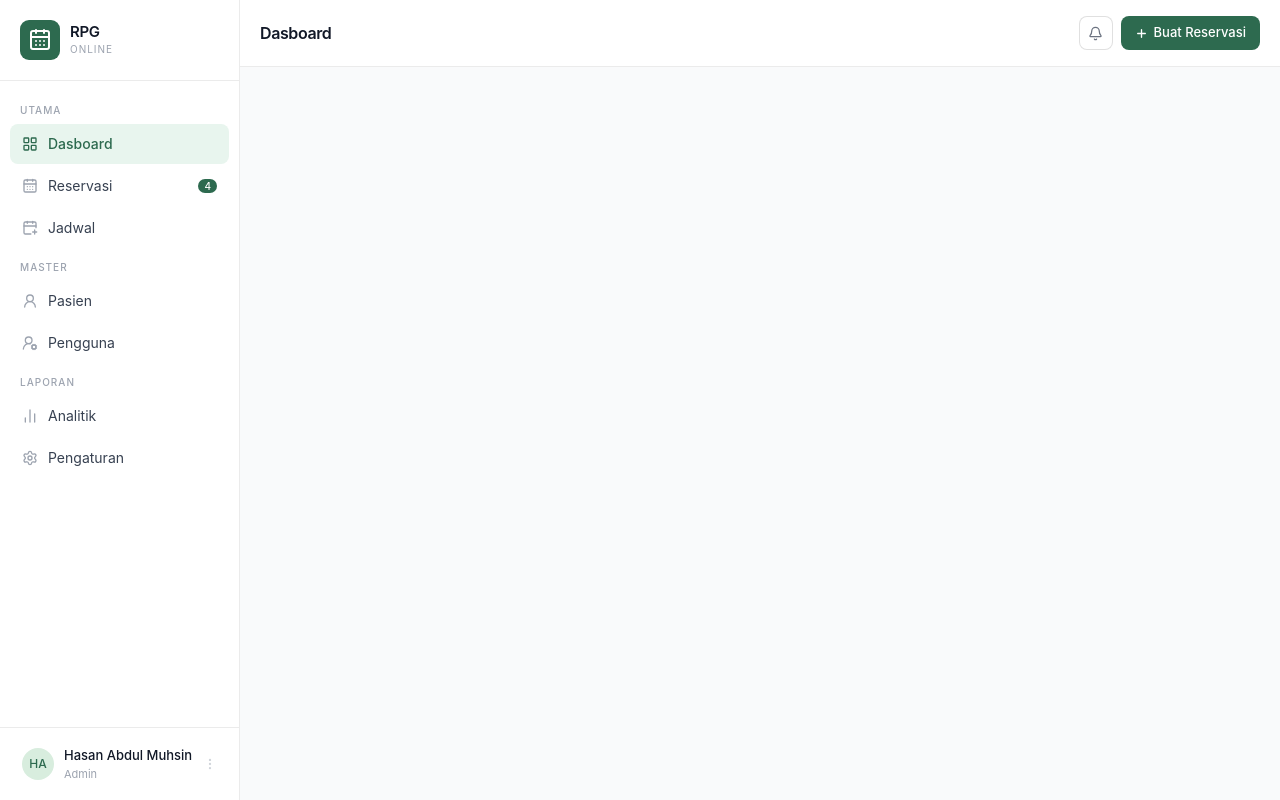
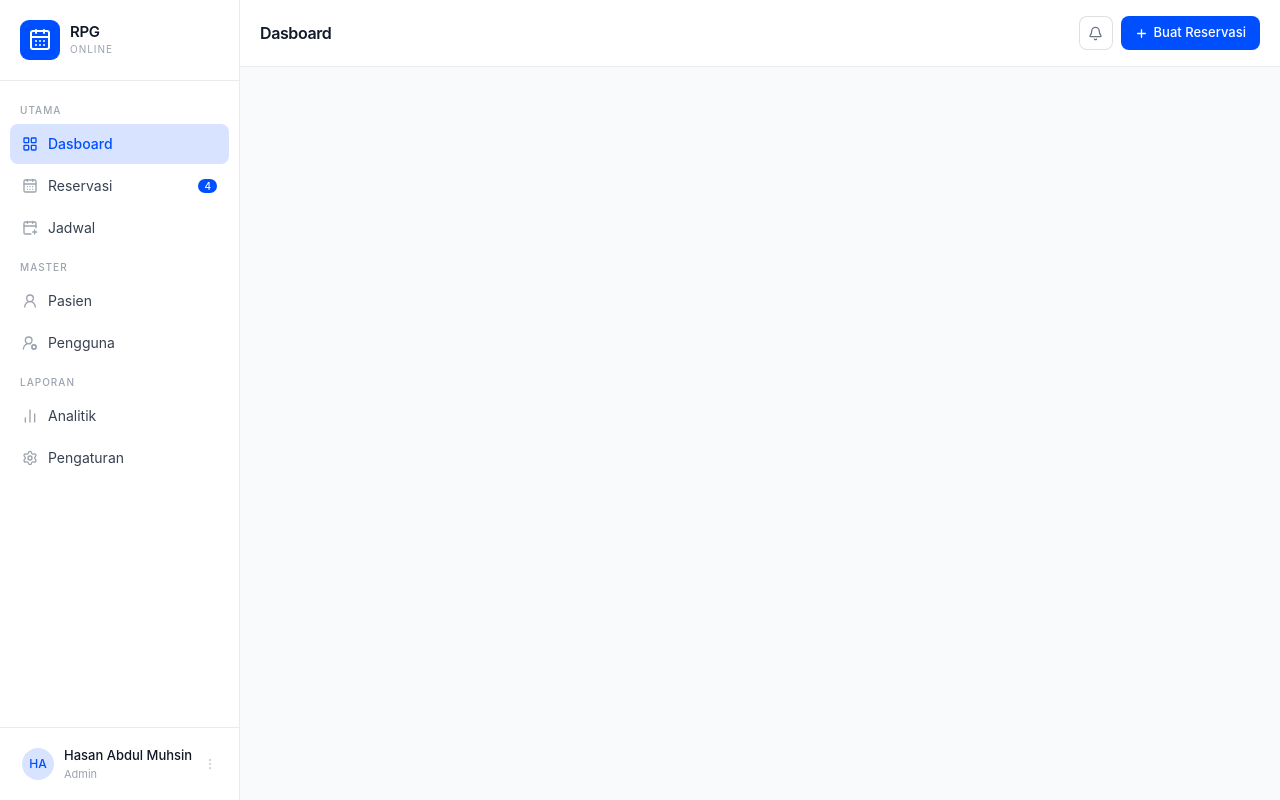
Before and after one commit to stywn93/rpg-online, a React (Vite) app: page / in a window 1280 px wide. Built offline with nearby package versions, Linux system fonts and the light colour scheme.

Commit message:
fixing color pallettes

```diff
--- a/src/App.css
+++ b/src/App.css
@@ -3,7 +3,7 @@
 @source "../.flowbite-react/class-list.json";
 
 @theme {
-    --color-accent: #2D6A4F;
-    --color-accent-light: #E8F5EE;
-    --color-accent-border: #A8D8BC;
+    --color-accent: #004FFF;
+    --color-accent-light: #D8E4FF;
+    --color-accent-border: #FF007F;
 }
--- a/src/components/Sidebar.jsx
+++ b/src/components/Sidebar.jsx
@@ -88,7 +88,7 @@ export default function Sidebar({activeKey, onNavigate, user}) {
                 <button
                     className="w-full flex items-center gap-2.5 px-3 py-2 rounded-lg hover:bg-gray-50 transition-colors duration-150">
                     <div
-                        className="w-8 h-8 rounded-full bg-[#D8EDDE] flex items-center justify-center text-xs font-medium text-accent shrink-0">
+                        className="w-8 h-8 rounded-full bg-[#D8E4FF] flex items-center justify-center text-xs font-medium text-accent shrink-0">
                         {user.initials}
                     </div>
                     <div className="flex-1 min-w-0 text-left">
```
